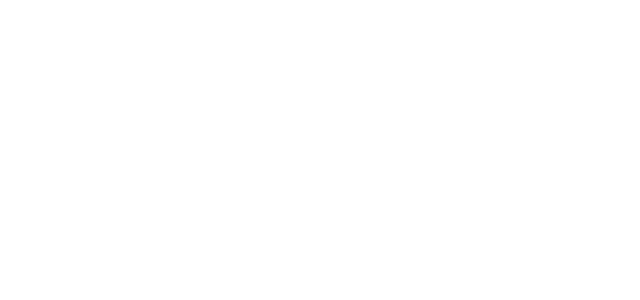
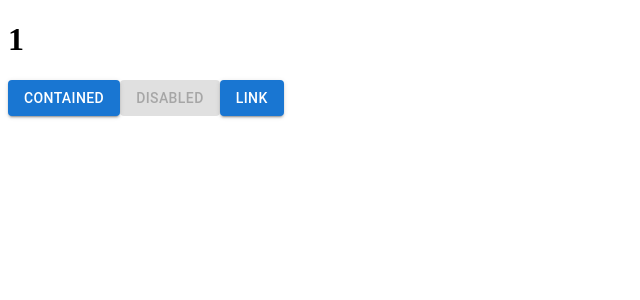
Before and after one commit to IvanIvashov/e-commerce-reactify, a React (Vite) app: page / in a window 1280 px wide. Shown: the top 300 px of the page, without its empty margins (0-640 px from the left). Built offline with nearby package versions, Linux system fonts and the light colour scheme.

Commit message:
edit header

```diff
--- a/src/App.tsx
+++ b/src/App.tsx
@@ -1,5 +1,19 @@
+import { Header } from './components/Header'
+import { Container, Paper, TextField, Button, Typography, Box, Alert } from '@mui/material'
+
 function App() {
-    return <></>
+    return (
+        <>
+            <Header />
+            <Button variant="contained">Contained</Button>
+            <Button variant="contained" disabled>
+                Disabled
+            </Button>
+            <Button variant="contained" href="#contained-buttons">
+                Link
+            </Button>
+        </>
+    )
 }
 
 export default App
--- /dev/null
+++ b/src/components/Header.tsx
@@ -0,0 +1,3 @@
+export function Header() {
+    return <h1>1</h1>
+}
```
Also changed, not shown: 1 other file (tests, documents, lock files or other folders).
